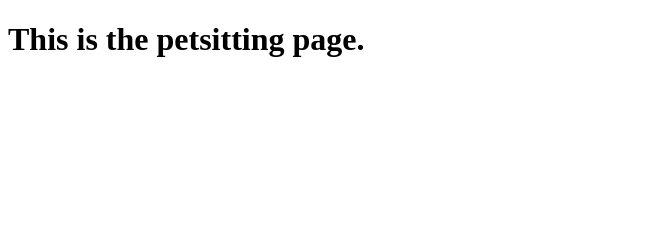
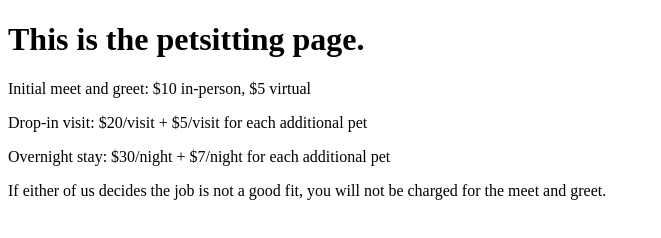
Before and after one commit to EmmaConnolly/testsite, a plain HTML site: page petsitting.html in a window 1280 px wide. Shown: the whole page, without its empty margins (0-661 px from the left). Drawn offline with Linux system fonts and the light colour scheme.

Commit message:
Drafted petsitting rates

```diff
--- a/petsitting.html
+++ b/petsitting.html
@@ -7,5 +7,9 @@
 </head>
 <body>
     <h1>This is the petsitting page.</h1>
+    <p>Initial meet and greet: $10 in-person, $5 virtual</p>
+    <p>Drop-in visit: $20/visit + $5/visit for each additional pet</p>
+    <p>Overnight stay: $30/night + $7/night for each additional pet</p>
+    <p>If either of us decides the job is not a good fit, you will not be charged for the meet and greet.</p>
 </body>
 </html>
```
